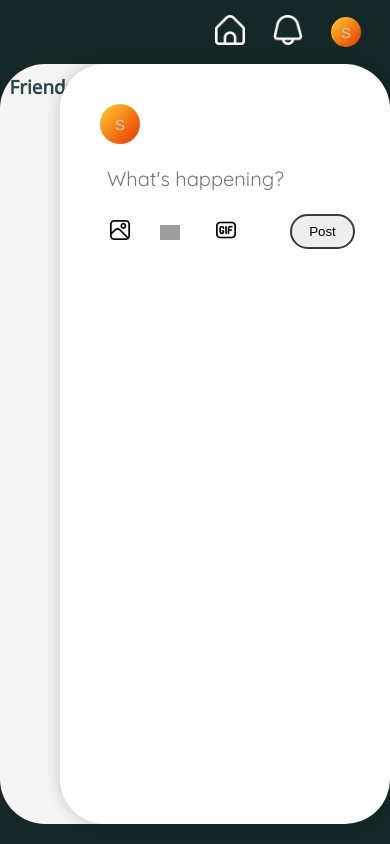
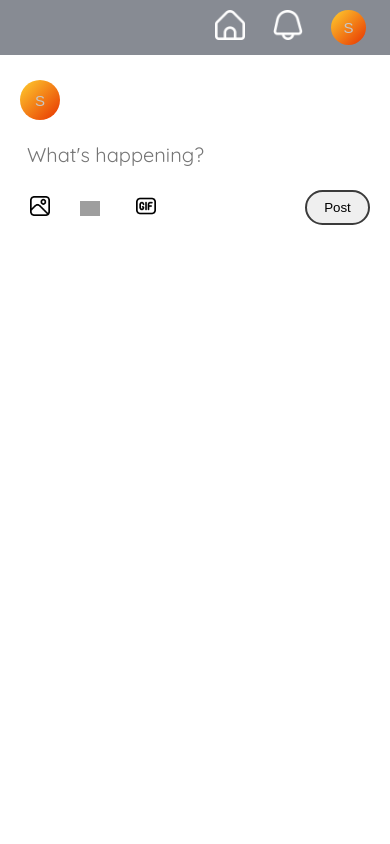
Before and after one commit to ishayana/Django-social-media, a Django app: page / in a window 390 px wide. Run offline with Django 4.2, Linux system fonts and the light colour scheme; the visitor is signed in with stand-in values (Sample User, id 1); some web fonts are replaced; grey boxes are pictures that could not be loaded.

Commit message:
Fixed navbar responsive

```diff
--- a/userprofile/static/userprofile/css/base.css
+++ b/userprofile/static/userprofile/css/base.css
@@ -32,6 +32,10 @@ body{
     padding: 20px 15px 10px 20px;
     z-index: 1;
     box-shadow: 0 0 1rem rgba(0, 0, 0, 0.2);
+    word-wrap: break-word;
+    overflow-y: scroll;
+    background-color: #ffffff;
+    border-radius: 45px;
  }
 
 
@@ -53,13 +57,6 @@ body{
     position: relative;
     right: 40px;
     border-radius: 0 45px 45px 0;
-}
-
-.base-container > .main-bar {
-    word-wrap: break-word;
-    overflow-y: scroll;
-    background-color: #ffffff;
-    border-radius: 45px;
 }
 
 .base-container > div::-webkit-scrollbar {
@@ -92,21 +89,18 @@ body{
     .main-bar{
         height: 100%;
         margin: 0;
+        padding: 60px 0 0 0;
         min-width: 300px;
+        border-radius: 0;
     }
 
     .base-container{
         max-width: 120vw;
-
+        height: 100vh;
     }
 
     .left-bar{
-        min-width: 110px;
-        max-width: 50px;
-        left: 0;
-        height: 10;
-        transform: translate(50px);
-        margin-left: -50px;
+        display: none;
     }
 
     .left{
--- a/userprofile/static/userprofile/css/navbar.css
+++ b/userprofile/static/userprofile/css/navbar.css
@@ -3,6 +3,7 @@
     box-sizing: border-box;
     max-width: 1300px;
     width: 100%;
+    top: 0;
     padding: 15px;
     display: flex;
     justify-content: flex-end;
@@ -21,10 +22,25 @@
     font: 15px sans-serif;
     text-align: center;
     align-self: center;
-    width: 30;
-    height: 30;
+    width: 35px;
+    height: 35px;
     border-radius: 100%;
     color: rgb(199, 199, 199);
     background-image: linear-gradient(135deg, #ffcf2f 0%, #e73200 100%);
     text-decoration: none;
 }
+
+@media (max-width: 630px) {
+
+    .nav-container{
+        padding: 10px;
+        position: absolute;
+        top: 0;
+        display: flex;
+        z-index: 2;
+        backdrop-filter: blur(13px) saturate(180%);
+        background-color: rgba(17, 25, 40, 0.5);
+        transition: all .5s cubic-bezier(0.45, 0.38, 0, 0.99);
+    }
+
+}
--- a/userprofile/static/userprofile/css/profile.css
+++ b/userprofile/static/userprofile/css/profile.css
@@ -201,7 +201,7 @@ footer > p {
         display: none;
     }
 
-    .menu > li, a {
+    .menu > li, li a {
         width: 40px;
     }
 
--- a/userprofile/templates/userprofile/base.html
+++ b/userprofile/templates/userprofile/base.html
@@ -47,5 +47,22 @@
 
     {% block script %}
     {% endblock %}
+    <script>
+    var lastScrollTop = 0;
+    var navbar = document.querySelector(".nav-container");
+    var specialBlock = document.querySelector(".main-bar");
+
+    specialBlock.addEventListener("scroll", function() {
+    var currentScroll = specialBlock.scrollTop;
+    if (currentScroll > lastScrollTop) {
+        // Scroll down
+        navbar.style.top = "-80px";
+    } else {
+        // Scroll up
+        navbar.style.top = "0";
+    }
+    lastScrollTop = currentScroll;
+    });
+    </script>
 </body>
 </html>
--- a/userprofile/templates/userprofile/include/navbar.html
+++ b/userprofile/templates/userprofile/include/navbar.html
@@ -8,3 +8,8 @@
     <a  href="#"><img class="nav-icon" src="{% static 'userprofile/img/bell.png' %}" alt="Notification"></a>
     <a href="{% url 'userprofile:profile' requsername %}" id="profile-btn" class="nav-icon">{{ requsername|slice:":1"|upper }}</a>
 </div>
+
+
+{% block script %}
+
+{% endblock %}
--- a/userprofile/templates/userprofile/include/post.html
+++ b/userprofile/templates/userprofile/include/post.html
@@ -13,7 +13,7 @@
             <div class="author">
                 <a href="{% url 'userprofile:profile' post.author.username %}" id="profile-btn" class="nav-icon">{{ post.author.username|slice:":1"|upper }}</a>
                 <a href="{% url 'userprofile:profile' post.author.username %}" id="username-btn">{{ post.author.username }}</a>
-                <div class="timesince">{{ post.created | timesince_custom }}</div>
+                <div class="timesince">•    {{ post.created | timesince_custom }}</div>
             </div>
             <div class="dropdown">
             {% if request.user.id == post.author_id %}
--- a/userprofile/templatetags/custom_filters.py
+++ b/userprofile/templatetags/custom_filters.py
@@ -9,7 +9,6 @@ def timesince_custom(post_datetime):
     local_pdatetime = timezone.localtime(post_datetime)
     date_now = timezone.localtime(timezone.now())
     difference_seconds = (date_now - local_pdatetime).total_seconds()
-    print(date_now, local_pdatetime)
     if 1 < difference_seconds < 59:
         return f"{int(difference_seconds)}s"
     elif difference_seconds < 59 * 60:
```
Also changed, not shown: userprofile/static/userprofile/css/post.css (+6 -5 lines).
